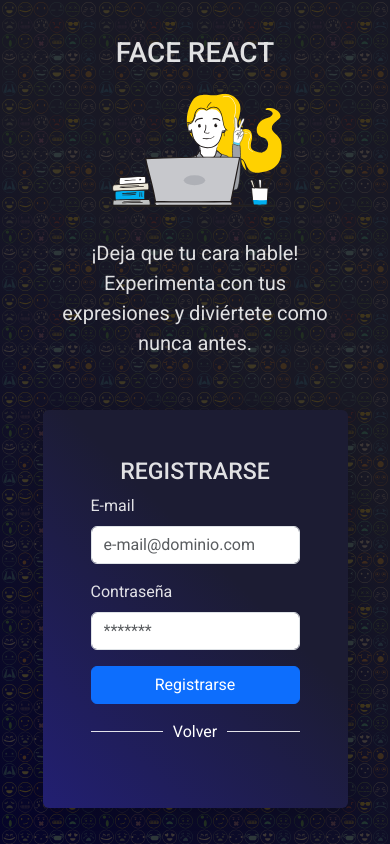
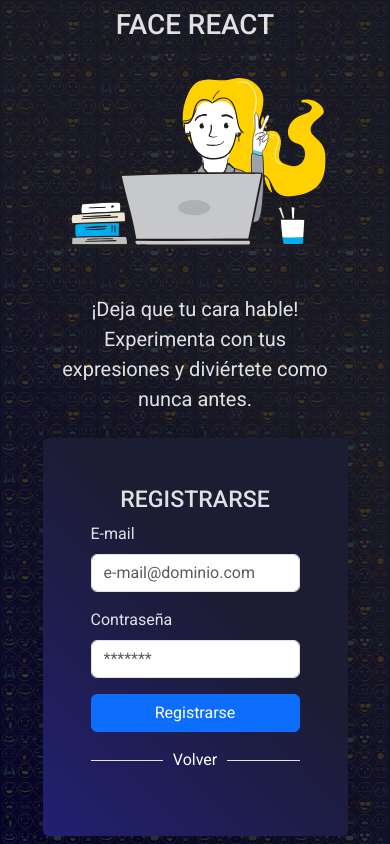
Before and after one commit to Walteriba/Face-React, a React (Vite) app: page /register in a window 390 px wide. Built offline with nearby package versions, Linux system fonts and the light colour scheme; no server answers.

Commit message:
cambio tamaño emoji en celulares

```diff
--- a/src/App.css
+++ b/src/App.css
@@ -298,10 +298,6 @@ body::after {
     max-height: 35vh;
   }
 
-  .emoji-svg {
-    max-height: 20vh;
-  }
-
   .data {
     font-size: 1rem;
     line-height: 1.2rem;
```
